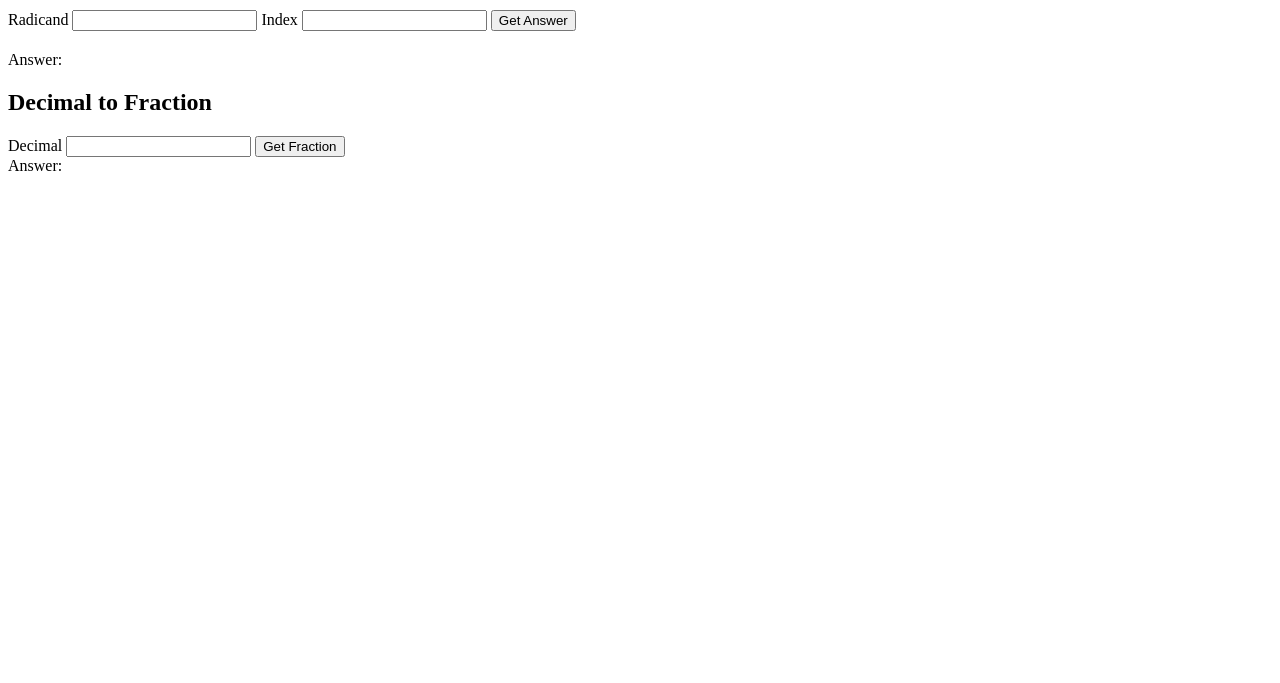
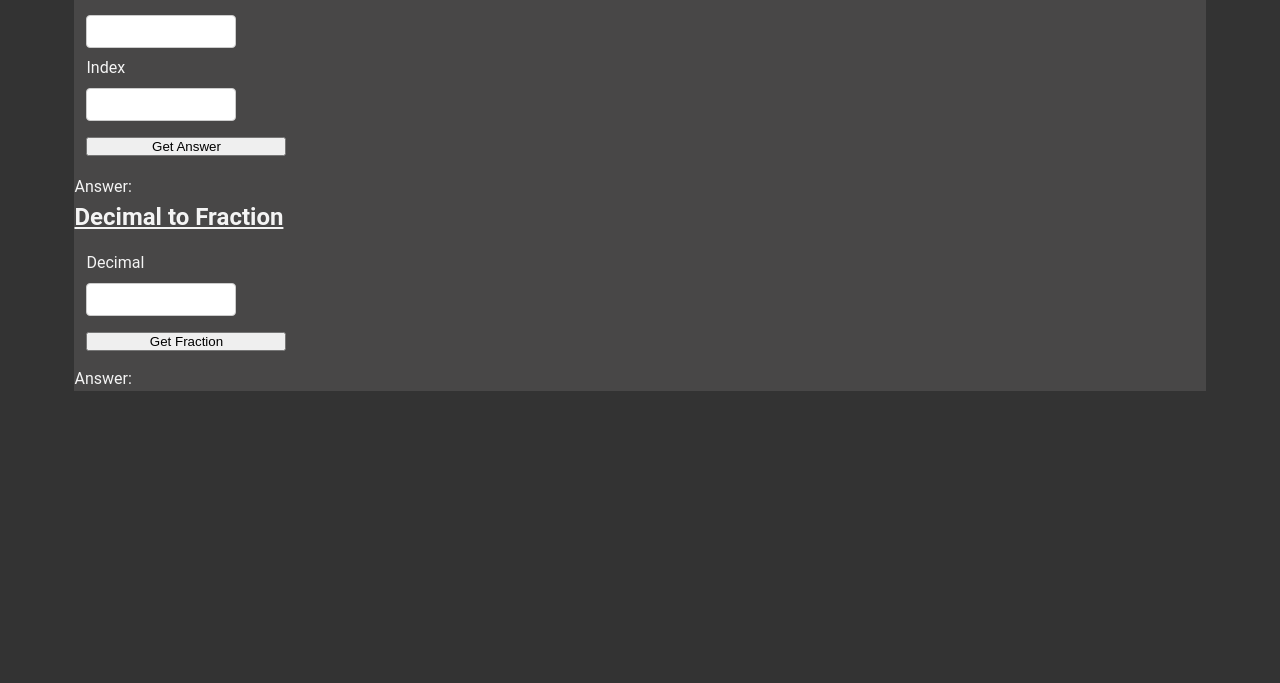
Before and after one commit to zekeotronic/johnsHW, a website: page index.html in a window 1280 px wide. Shown: the part 117-800 px from the top of the page. Drawn offline with Linux system fonts and the light colour scheme.

Commit message:
add styles

```diff
--- a/index.html
+++ b/index.html
@@ -4,6 +4,7 @@
     <meta charset="UTF-8" />
     <meta name="viewport" content="width=device-width, initial-scale=1.0" />
     <script src="./index.js" defer></script>
+    <link rel="stylesheet" href="styles.css" />
     <title>John's Homework</title>
   </head>
   <body>
@@ -19,11 +20,13 @@
           <button id="simplify-radicals-button">Get Answer</button>
         </div>
         <div id="simplify-radicals-results" class="result-row">
-          <p id="simplify-radicals-problem">
-            <sup id="sup"></sup>
-            <span id="symbol"></span>
-            <span id="radicand"></span>
-          </p>
+          <div>
+            <p id="simplify-radicals-problem">
+              <sup id="sup"></sup>
+              <span id="symbol"></span>
+              <span id="radicand"></span>
+            </p>
+          </div>
           <div id="simplify-radicals-answer">
             <p id="simplify-radicals-problem-answer">
               Answer:
--- a/index.js
+++ b/index.js
@@ -52,9 +52,9 @@ function updateProblem() {
 }
 
 function updateAnswer() {
-  const radicand = elements.radicandInput.value;
-  const index = elements.indexInput.value;
-  const answer = simplifyRadical(radicand, index);
+  // const radicand = parseInt(elements.radicandInput.value);
+  // const index = parseInt(elements.indexInput.value);
+  const answer = simplifyRadical(+elements.radicandInput.value, +elements.indexInput.value);
   elements.answerBig.innerText = answer[0];
   elements.answerSup.innerText = answer[1];
   elements.answerSymbol.innerText = sqrtSymbol;
--- /dev/null
+++ b/styles.css
@@ -0,0 +1,56 @@
+*,
+*::before,
+*::after {
+  box-sizing: border-box;
+  margin: 0;
+  padding: 0;
+}
+
+body {
+  font-family: "Roboto", sans-serif;
+  font-size: 1rem;
+  line-height: 1.5;
+  color: #f4f4f4;
+  background-color: #333;
+}
+
+.container {
+  margin: 0 3%;
+}
+
+.container .container {
+  background-color: #484747;
+}
+
+.input-row {
+  display: flex;
+  flex-direction: column;
+  justify-content: space-between;
+  align-items: left;
+  margin-bottom: 1rem;
+  padding-left: 0.75rem;
+}
+
+h2 {
+  margin-bottom: 0.5rem;
+  text-decoration: underline;
+}
+
+.input-row label {
+  margin-bottom: 0.5rem;
+  margin-top: 0.5rem;
+}
+
+.input-row input {
+  padding: 0.5rem;
+  border-radius: 0.25rem;
+  border: 1px solid #ccc;
+  background-color: #fff;
+  color: #333;
+  width: 150px;
+}
+
+.input-row button {
+  margin-top: 1rem;
+  width: 200px;
+}
```
